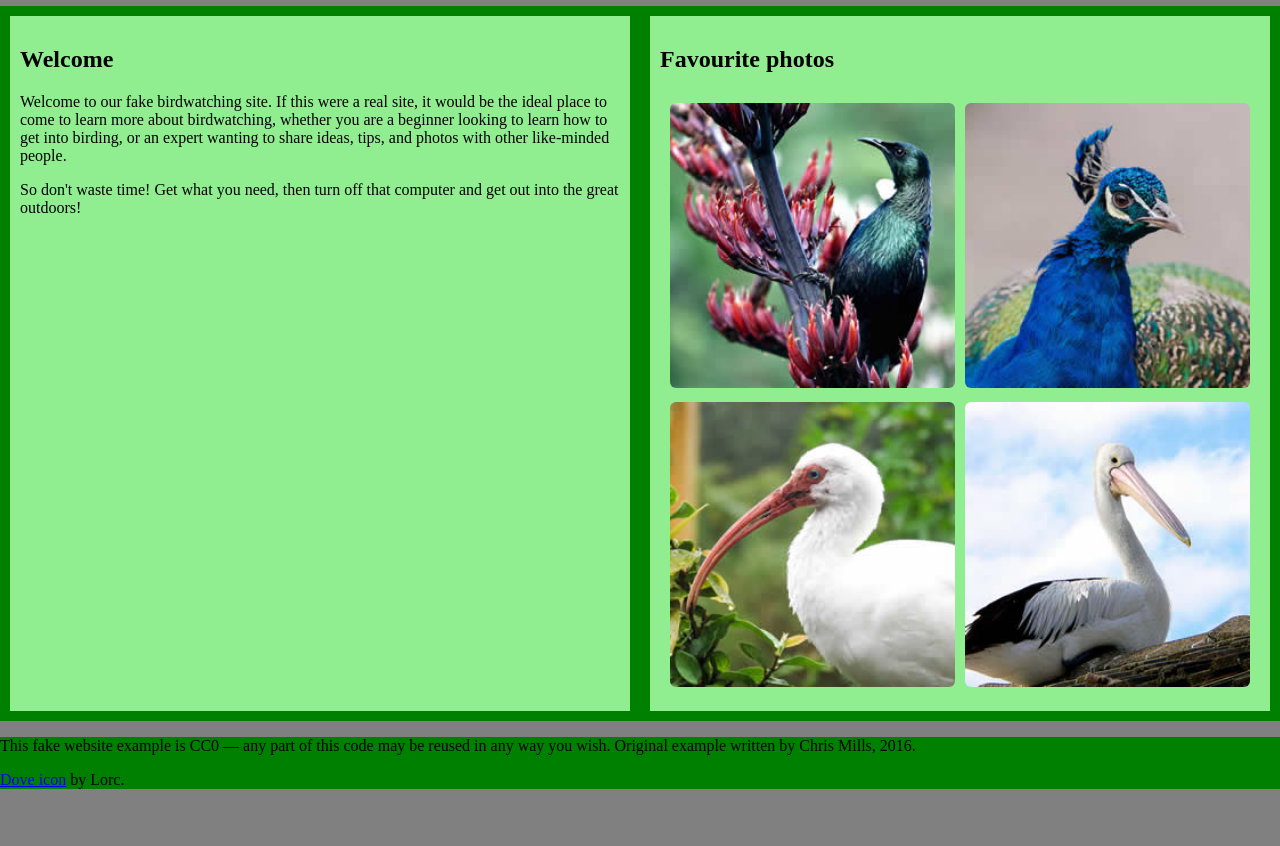
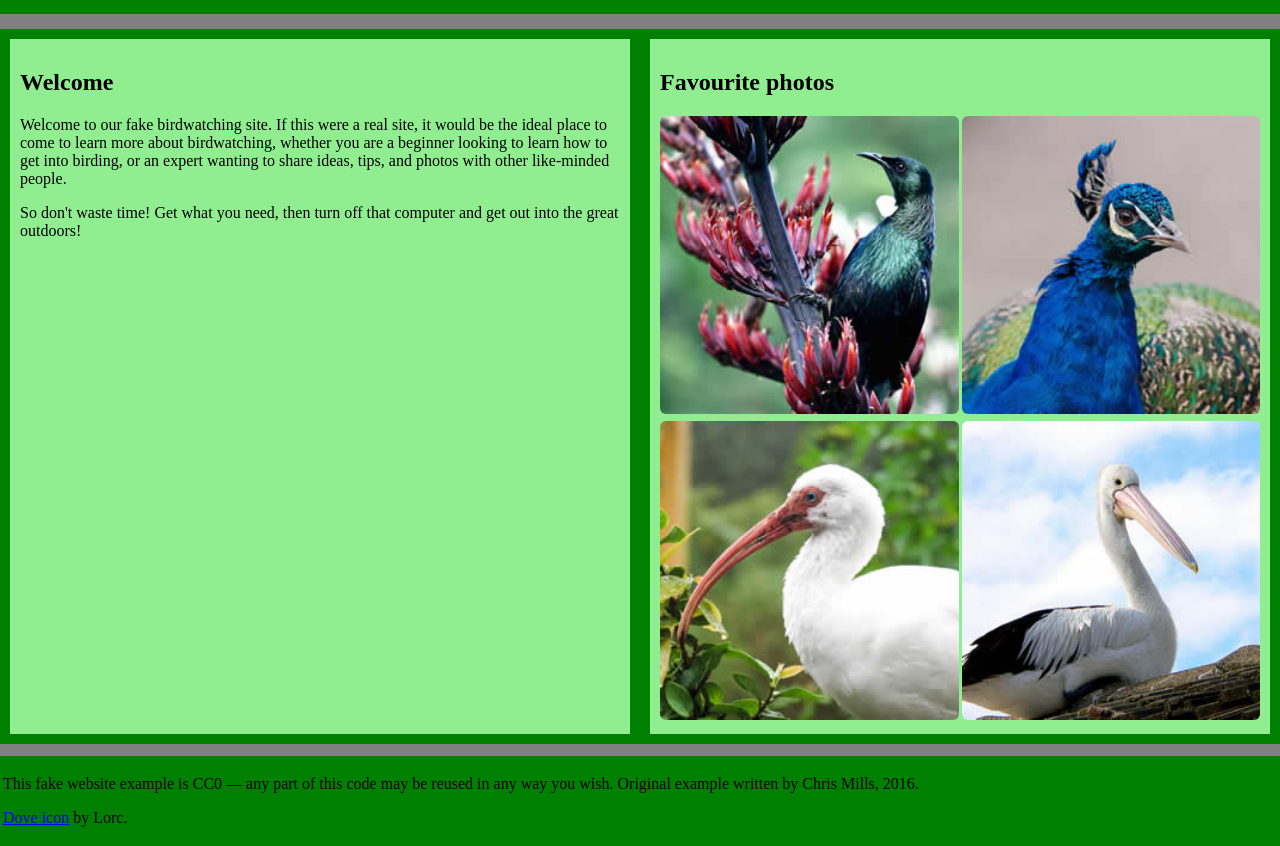
Before and after one commit to Jay-Rudel/CS408-4.2-Lab, a website: page index.html in a window 1280 px wide. Shown: the part 133-979 px from the top of the page. Before the commit the page ends 938 px from the top, so only its background shows below. Drawn offline with Linux system fonts and the light colour scheme.

Commit message:
fixing minor things to match example -> titles left

```diff
--- a/css/style.css
+++ b/css/style.css
@@ -2,7 +2,6 @@ body {
     background-color: grey;
     margin: 0px;
     min-width: 400px;
-    margin-top: -2.5%;
 }
 
 .logo {
@@ -16,7 +15,7 @@ body {
     background-color: green;
     padding-left: 10px;
     padding-right: 10px;
-    padding-bottom: 10px;
+    padding-bottom: 1px;
     margin-bottom: 15px;
 }
 
@@ -26,10 +25,9 @@ body {
 }
 
 .favoritePhotos {
-    padding: 10px;
     display: grid;
     grid-template-columns: repeat(2, 1fr);
-    gap: 10px;
+    gap: 3px;
 }
 
 .favoritePhotos img {
@@ -67,6 +65,7 @@ body {
 .divBar li:hover{
     background-color: white;
 }
+
 .divBar li{
     display: inline-block;
     max-width: 100px;
@@ -79,6 +78,8 @@ body {
 
 footer {
     background-color: green;
+    padding: 3px;
+    margin-top: 12px;
 }
 
 .container {
```
